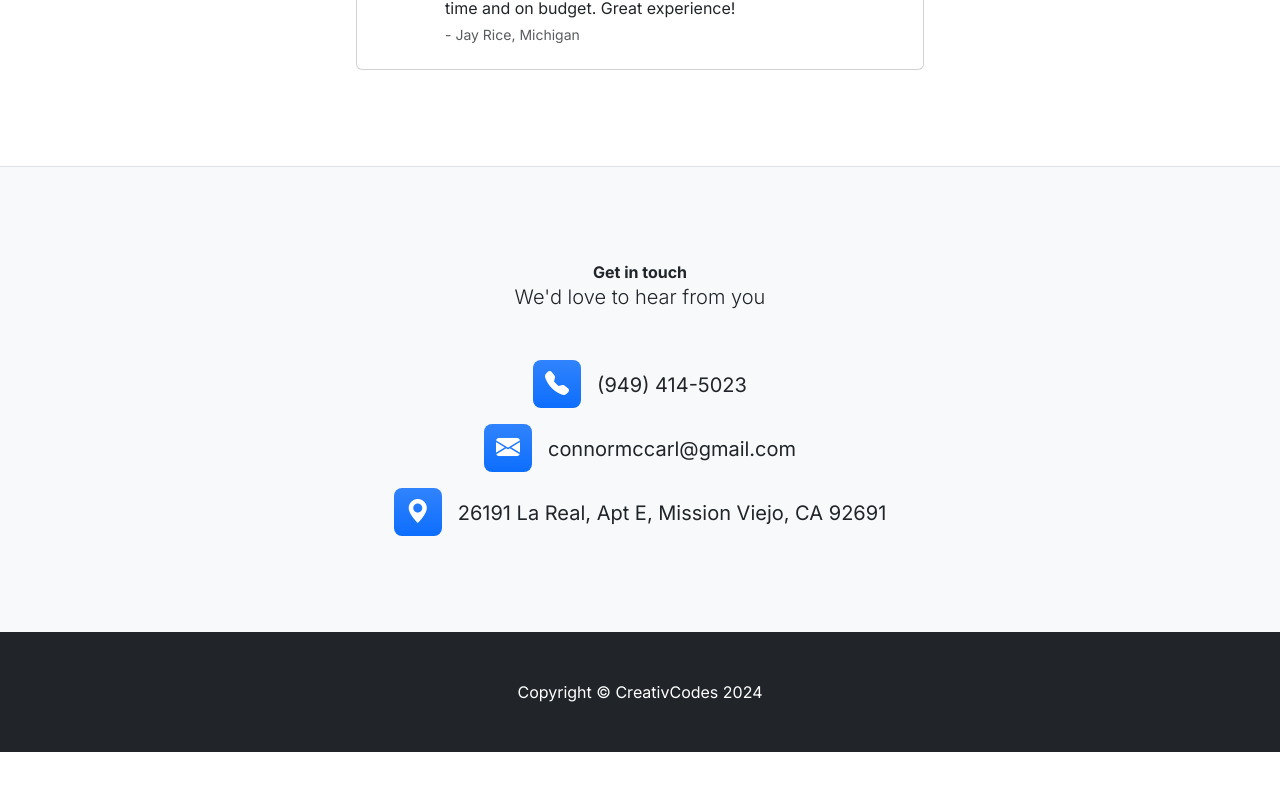
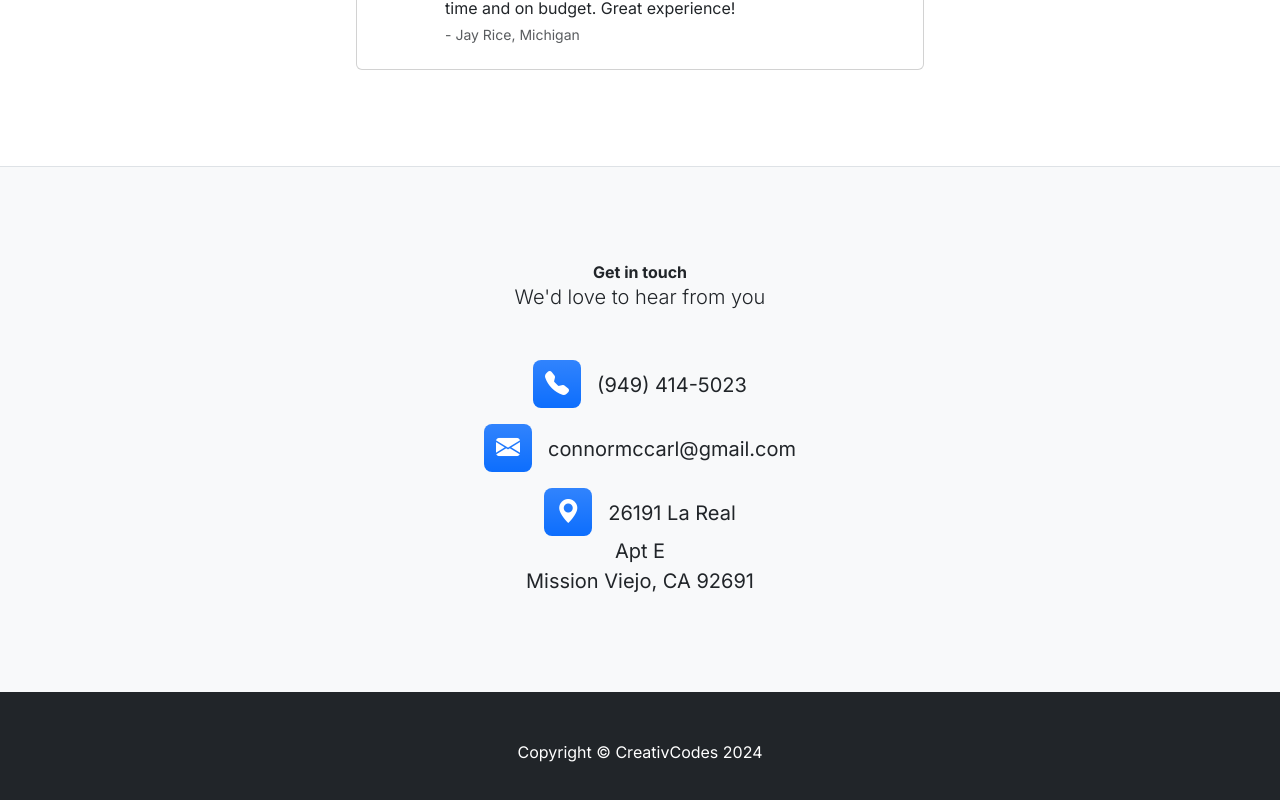
Before and after one commit to connormccarl/creativcodes, a Next.js app in the folder creativcodes-app/: page / in a window 1280 px wide. Shown: the part 2063-2863 px from the top of the page. Before the commit the page ends 2815 px from the top, so only its background shows below. Built offline with nearby package versions, Linux system fonts and the light colour scheme.

Commit message:
added some breaklines to my main company address

```diff
--- a/creativcodes-app/src/app/page.tsx
+++ b/creativcodes-app/src/app/page.tsx
@@ -259,7 +259,7 @@ export default function Home() {
                         </li>
                         <li className="text-center" >
                           <div className="feature-small bg-primary bg-gradient text-white rounded-3 me-3"><i className="bi bi-geo-alt-fill"></i></div>
-                          26191 La Real, Apt E, Mission Viejo, CA 92691
+                          26191 La Real<br />Apt E<br />Mission Viejo, CA 92691
                         </li>
                       </ul>
                     </div>
```
